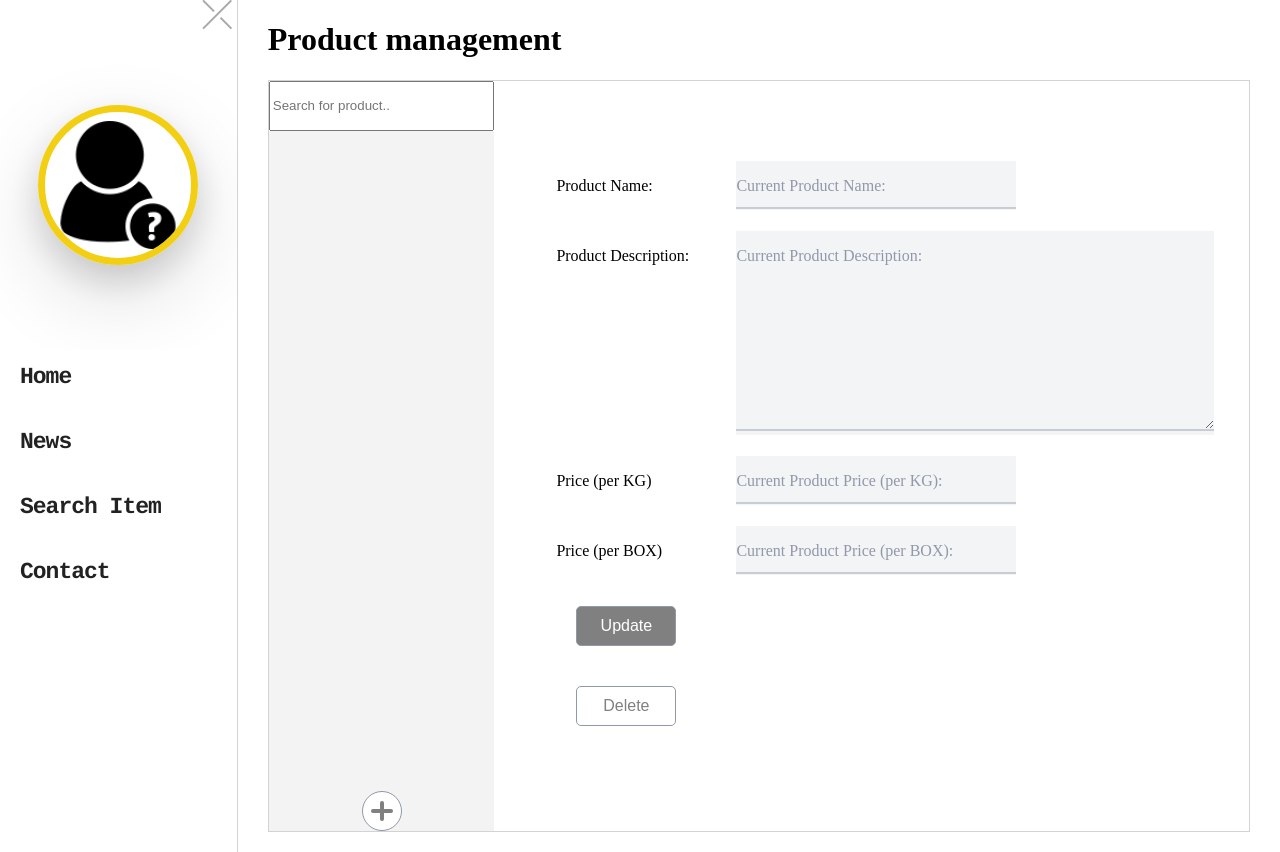
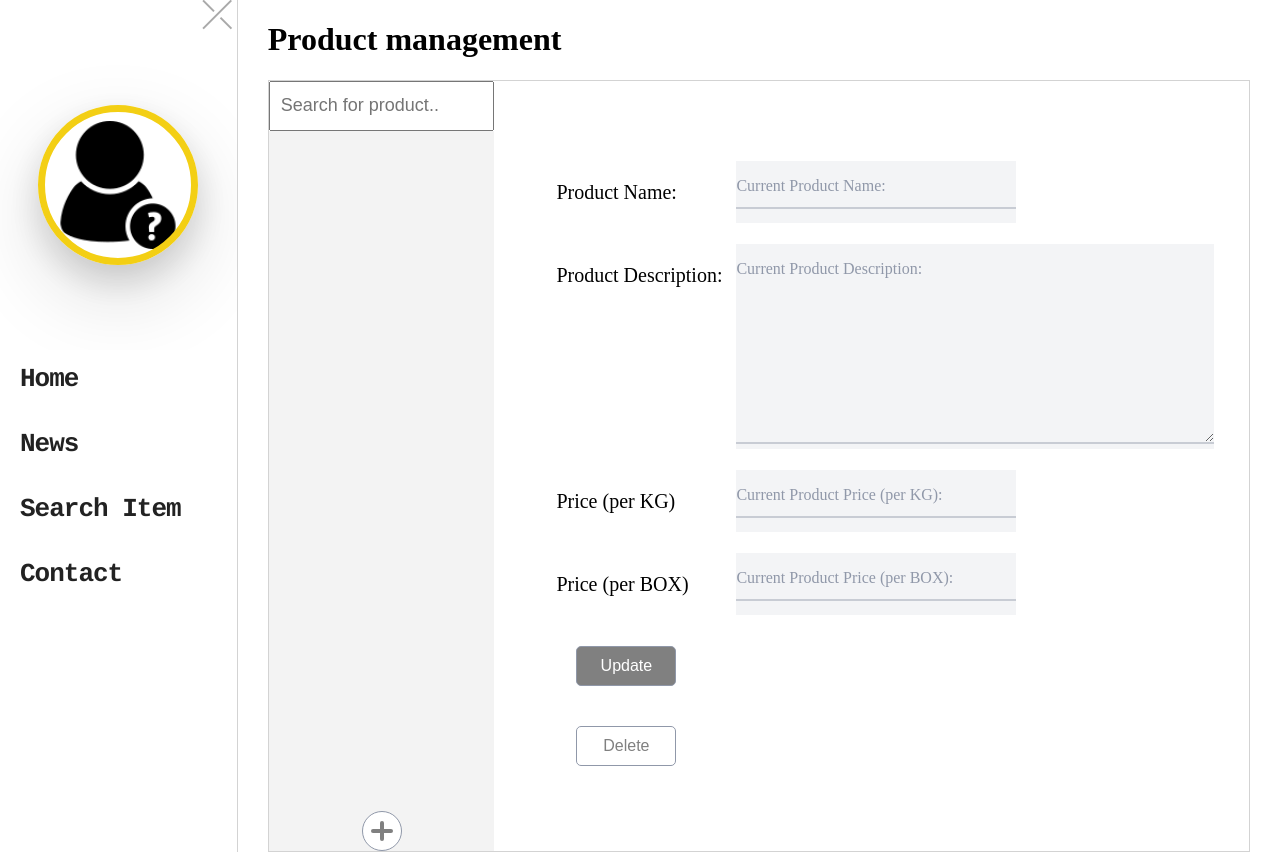
Before and after one commit to B46qqq/saien, a Flask app: template saien/templates/admin_productmanagement.html in a window 1280 px wide. Run offline with Flask 2, Linux system fonts and the light colour scheme; the template is opened without the code that fills it, so the values that code supplies are empty.

Commit message:
Slight change to overall font size

```diff
--- a/saien/static/css/base.css
+++ b/saien/static/css/base.css
@@ -165,7 +165,7 @@ bar {
 
 .navitag {
     display: block;
-    font-size: 23px;
+    font-size: 26px;
     font-weight: bold;
 }
 
--- a/saien/static/css/productmanagement.css
+++ b/saien/static/css/productmanagement.css
@@ -6,6 +6,12 @@ productlist {
         "search message"
         "p_list p_info";
     border: 1px solid #d3d3d3;
+    font-size: 20px;
+}
+
+#product_filter {
+    padding: 0 10px;
+    font-size: 18px;
 }
 
 .product_search {
@@ -20,9 +26,8 @@ productlist {
 .product_tab {
     grid-area: p_list;
     width: 100%;
-    height: 700px;
+    height: 720px;
     background-color: #f3f3f3;
-
     display: grid;
     grid-template-rows: auto 40px;
 }
--- a/saien/static/css/shared/auth_login_section.css
+++ b/saien/static/css/shared/auth_login_section.css
@@ -41,7 +41,7 @@
     color: #222;
     background-color: #fff;
     border: 1px solid #fff;
-    font-size: 18px;
+    font-size: 20px;
     font-weight: bold;
     cursor: pointer;
     transition: all 0.3s ease-out;
```
